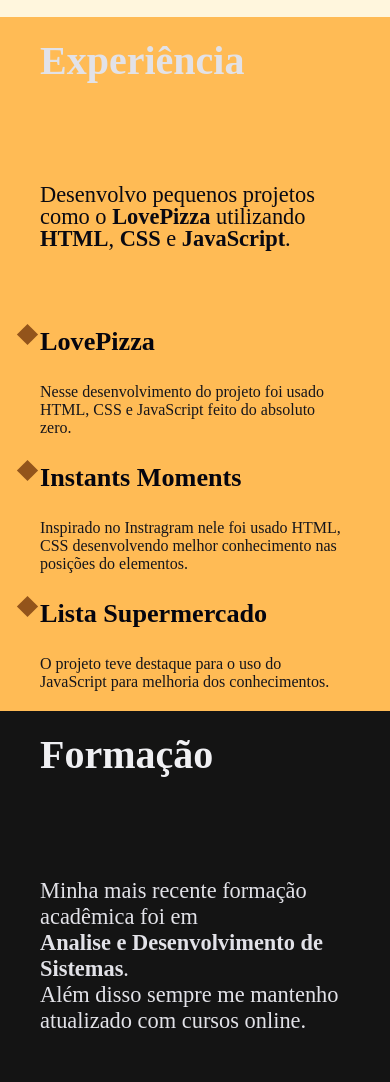
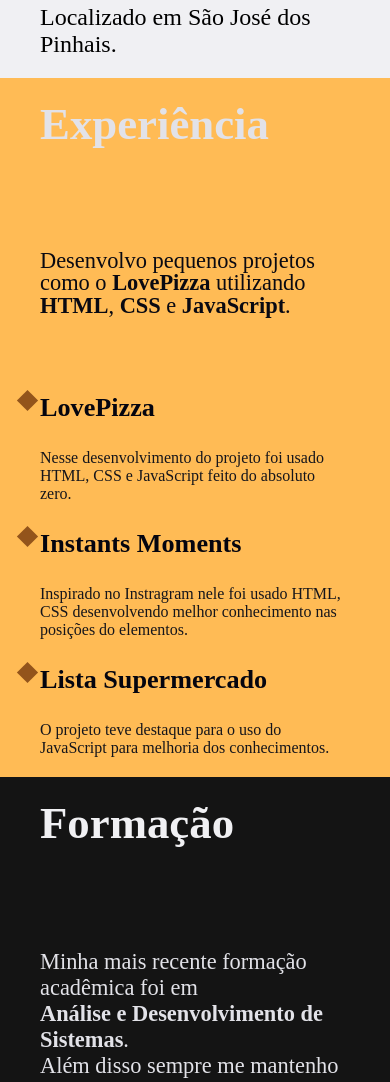
Before and after one commit to AlexandreKmetiuk/portfolio, a plain HTML site: page index.html in a window 390 px wide. Shown: the part 668-1750 px from the top of the page. Drawn offline with nearby package versions, Linux system fonts and the light colour scheme; a web font is replaced by a local one.

Commit message:
ajuste do css

```diff
--- a/assets/css/banner.css
+++ b/assets/css/banner.css
@@ -47,7 +47,7 @@
 
 @media (max-width: 1000px) {
   .banner-titulo h1 {
-    font-size: 2.5rem;
+    font-size: 2.8rem;
     max-width: 8ch;
   }
 }
@@ -61,6 +61,6 @@
   }
 
   .banner img {
-    max-width: 50%;
+    max-width: 60%;
   }
 }
--- a/assets/css/experiencia.css
+++ b/assets/css/experiencia.css
@@ -59,7 +59,7 @@
         grid-template-columns: 1fr;
     }
     .experiencia-titulo{
-        font-size: 2.5rem;
+        font-size: 2.8rem;
         text-transform: capitalize;
         max-width: initial !important;
     }
--- a/assets/css/formacao.css
+++ b/assets/css/formacao.css
@@ -86,7 +86,7 @@
     grid-template-columns: 1fr;
   }
   .formacao-titulo {
-    font-size: 2.5rem;
+    font-size: 2.8rem;
     text-transform: capitalize;
     max-width: initial !important;
     color: #f0f0f3;
--- a/assets/css/global.css
+++ b/assets/css/global.css
@@ -3,11 +3,10 @@
 }
 
 body {
-  background-color: #fff6dd;
+  background-color: #F0F0F3;
   font-family: "Quattrocento", serif;
   margin: 0px;
   box-sizing: border-box;
-  scroll-behavior: smooth;
 }
 
 h1,
--- a/index.html
+++ b/index.html
@@ -93,7 +93,7 @@
           <div class="formacao-subtitulo">
             <p>
               Minha mais recente formação acadêmica foi em <br /><strong
-                >Analise e Desenvolvimento de Sistemas</strong
+                >Análise e Desenvolvimento de Sistemas</strong
               >. <br />Além disso sempre me mantenho atualizado com cursos
               online.
             </p>
@@ -107,7 +107,7 @@
 
               <li class="formacao-faculdade--wiget">
                 <p>Tecnólogo</p>
-                <h4>Analise e Desenvolvimento de Sistemas</h4>
+                <h4>Análise e Desenvolvimento de Sistemas</h4>
                 <p>Unip</p>
               </li>
             </ul>
```
